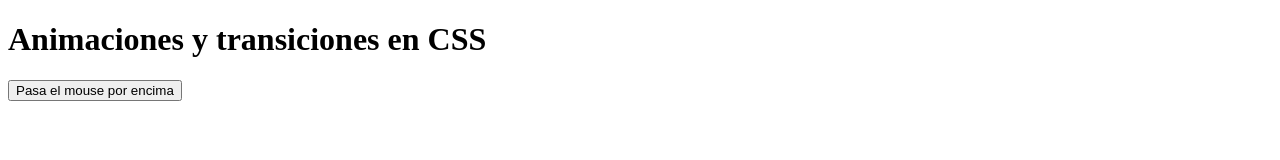
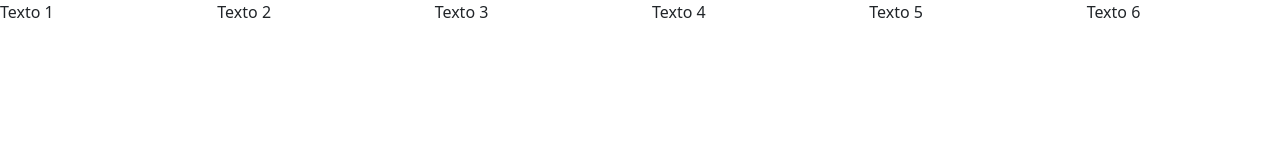
Before and after one commit to eugenia1984/open_bootcamp, a plain HTML site: page 02_html_css/11_bootstrap_grid/entrega/index.html in a window 1280 px wide. Drawn offline with nearby package versions, Linux system fonts and the light colour scheme; files that its build step writes are made by us from their sources.

Commit message:
Update index.html

```diff
--- a/02_html_css/11_bootstrap_grid/entrega/index.html
+++ b/02_html_css/11_bootstrap_grid/entrega/index.html
@@ -1,16 +1,30 @@
 <!DOCTYPE html>
 <html lang="en">
-<head>
-  <meta charset="UTF-8">
-  <meta http-equiv="X-UA-Compatible" content="IE=edge">
-  <meta name="viewport" content="width=device-width, initial-scale=1.0">
-  <title>Animaciones y transiciones en CSS</title>
-  <link rel="stylesheet" href="styles.css">
-</head>
-<body>
-  <header><h1>Animaciones y transiciones en CSS</h1></header>
-  <main>
-    <button class="btn-modern">Pasa el mouse por encima</button>
-  </main>
-</body>
+  <head>
+    <meta charset="UTF-8" />
+    <meta http-equiv="X-UA-Compatible" content="IE=edge" />
+    <meta name="viewport" content="width=device-width, initial-scale=1.0" />
+    <title>Sistema grid de Bootstrap</title>
+    <link
+      href="https://cdn.jsdelivr.net/npm/bootstrap@5.1.3/dist/css/bootstrap.min.css"
+      rel="stylesheet"
+      integrity="sha384-1BmE4kWBq78iYhFldvKuhfTAU6auU8tT94WrHftjDbrCEXSU1oBoqyl2QvZ6jIW3"
+      crossorigin="anonymous"
+    />
+  </head>
+  <body>
+    <div class="row">
+      <div class="col-sm-6 col-md-4 col-lg-3 col-xl-2">Texto 1</div>
+      <div class="col-sm-6 col-md-4 col-lg-3 col-xl-2">Texto 2</div>
+      <div class="col-sm-6 col-md-4 col-lg-3 col-xl-2">Texto 3</div>
+      <div class="col-sm-6 col-md-4 col-lg-3 col-xl-2">Texto 4</div>
+      <div class="col-sm-6 col-md-4 col-lg-3 col-xl-2">Texto 5</div>
+      <div class="col-sm-6 col-md-4 col-lg-3 col-xl-2">Texto 6</div>
+    </div>
+  </body>
+  <script
+    src="https://cdn.jsdelivr.net/npm/bootstrap@5.1.3/dist/js/bootstrap.bundle.min.js"
+    integrity="sha384-ka7Sk0Gln4gmtz2MlQnikT1wXgYsOg+OMhuP+IlRH9sENBO0LRn5q+8nbTov4+1p"
+    crossorigin="anonymous"
+  ></script>
 </html>
```
